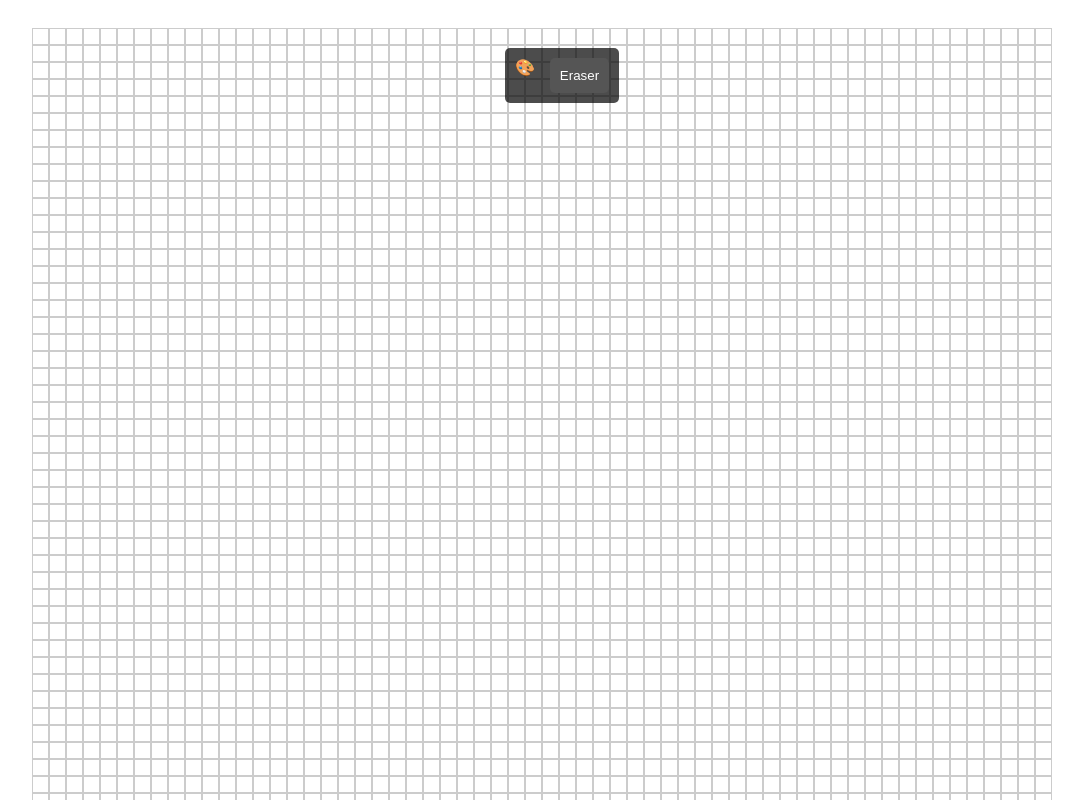
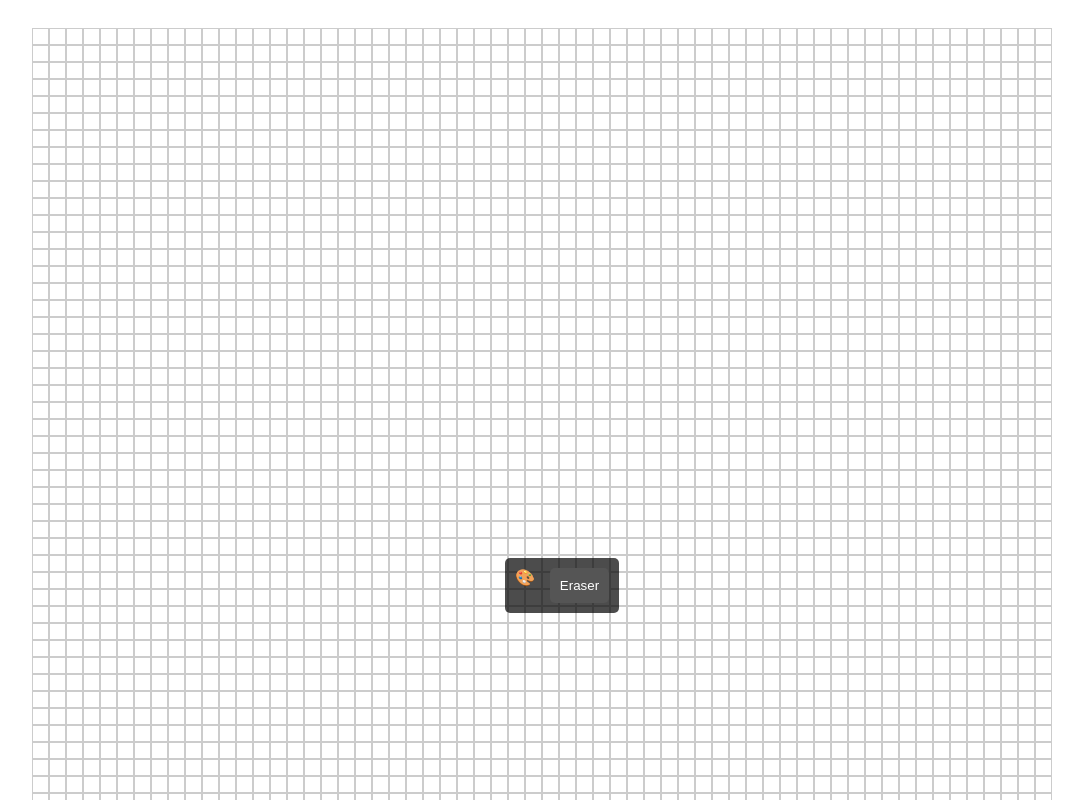
Before and after one commit to Santos2175/pixel-master, a React (Vite) app: page / in a window 1280 px wide. Shown: the top 800 px of the page, without its empty margins (98-1181 px from the left). Built offline with nearby package versions, Linux system fonts and the light colour scheme.

Commit message:
Toolbar position modified

```diff
--- a/src/index.css
+++ b/src/index.css
@@ -1,5 +1,6 @@
 .toolbar {
   position: absolute;
+  top: 50%;
   display: flex;
   justify-content: flex-start;
   gap: 15px;
--- a/src/styles/components/_toolbar.scss
+++ b/src/styles/components/_toolbar.scss
@@ -1,5 +1,6 @@
 .toolbar {
   position: absolute;
+  top: 50%;
   display: flex;
   //   flex-direction: column;
   justify-content: flex-start;
```
